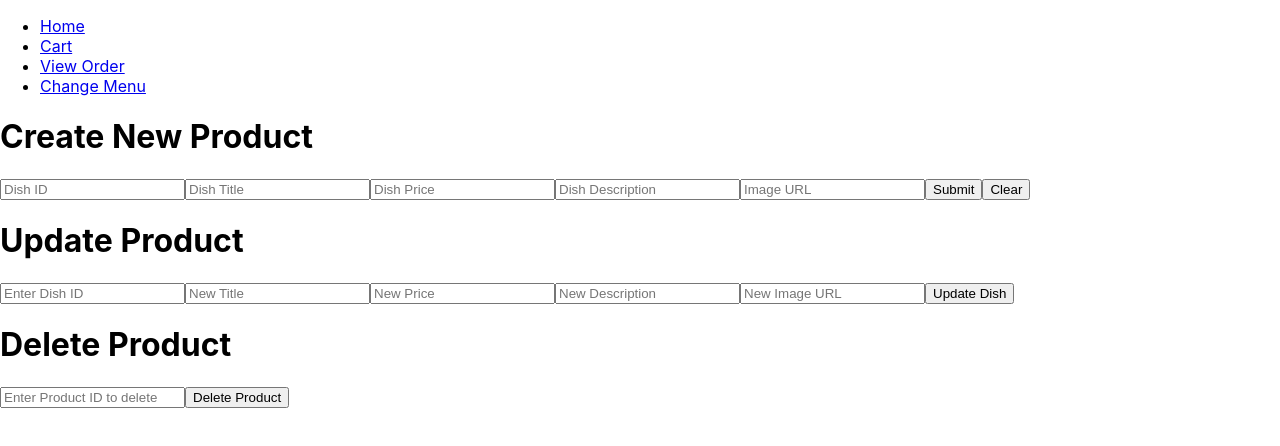
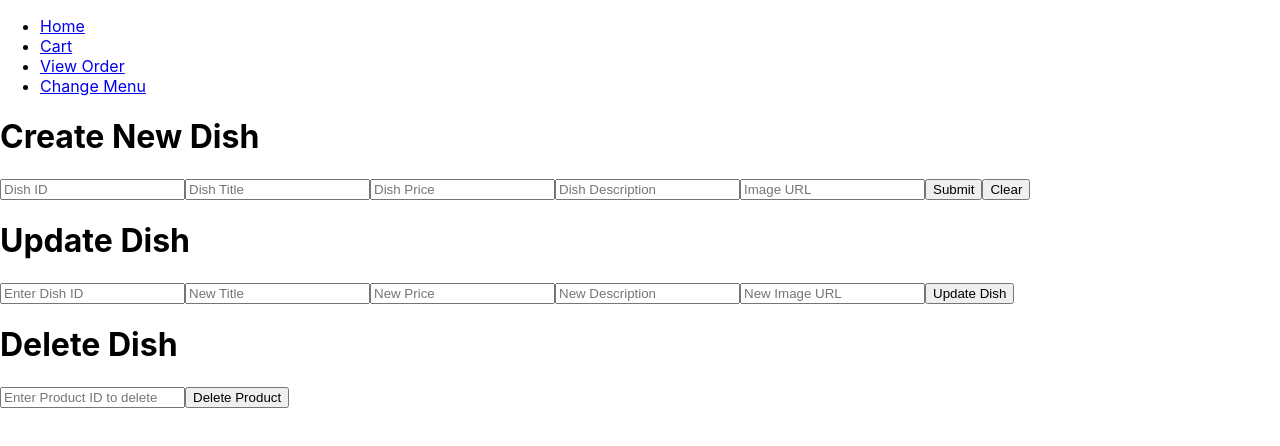
Before and after one commit to crosenbalm/secoms319, a React (Create React App) app in the folder team11_final/frontend/final/: page /changemenu in a window 1280 px wide. Shown: the top 446 px of the page. Built offline with nearby package versions, Linux system fonts and the light colour scheme; no server answers.

Commit message:
titles whoops

```diff
--- a/team11_final/frontend/final/src/Create.js
+++ b/team11_final/frontend/final/src/Create.js
@@ -78,7 +78,7 @@ const Create = () => {
 
     return (
         <div className="create-container">
-            <h1>Create New Product</h1>
+            <h1>Create New Dish</h1>
             <form onSubmit={createNew} className="create-form">
                 <input type="number" placeholder="Dish ID" name="id" value={formData.id} onChange={handleInputChange} />
                 <input type="text" placeholder="Dish Title" name="title" value={formData.title} onChange={handleInputChange} />
--- a/team11_final/frontend/final/src/Delete.js
+++ b/team11_final/frontend/final/src/Delete.js
@@ -31,7 +31,7 @@ const Delete = () => {
 
   return (
     <div className="delete-container">
-      <h1>Delete Product</h1>
+      <h1>Delete Dish</h1>
       <form onSubmit={handleSubmit}>
         <input
           type="text"
--- a/team11_final/frontend/final/src/Update.js
+++ b/team11_final/frontend/final/src/Update.js
@@ -69,7 +69,7 @@ const Update = () => {
 
   return (
     <div className="update-container">
-      <h1>Update Product</h1>
+      <h1>Update Dish</h1>
       <form onSubmit={handleSubmit} className="update-form">
         <input
           type="text"
```
